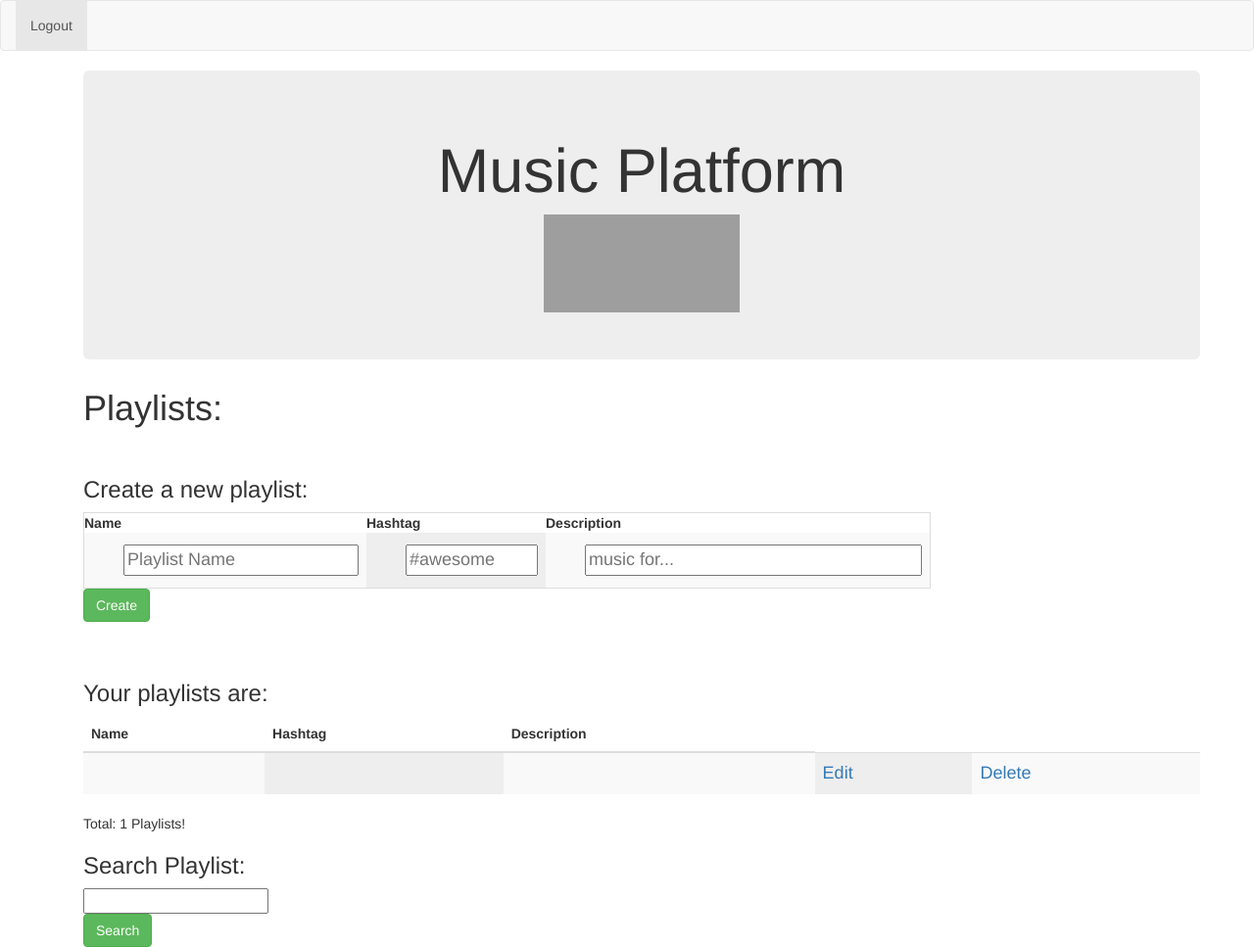
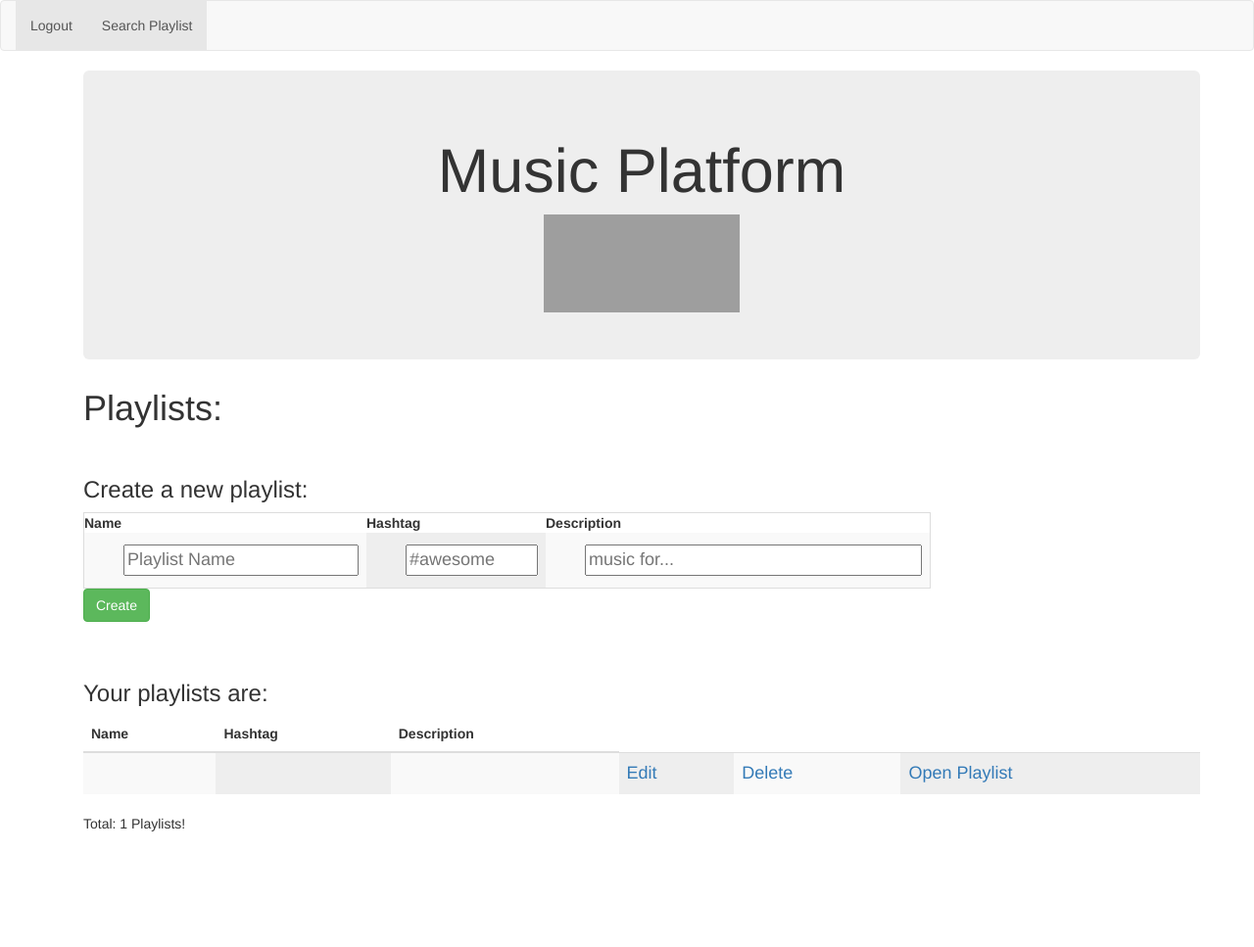
Before and after one commit to ina27071996/IMSE, a PHP site: page /imse/playlistlast.php in a window 1280 px wide. Shown: the whole page at 98% size. After the commit the page ends 849 px from the top, so only its background shows below. Run offline with PHP 8.4, Linux system fonts and the light colour scheme; tables that the repository leaves empty or names only in its code hold one stand-in row (values such as "Sample post"); data that the repository does not hold is empty; some libraries are stand-ins or nearby versions; some web fonts are replaced; grey boxes are pictures that could not be loaded.

Commit message:
Update playlistlast.php

```diff
--- a/playlistlast.php
+++ b/playlistlast.php
@@ -50,7 +50,8 @@ tr td:hover {
 	<nav role="navigation" class="navbar navbar-default">
 		<div class="navbar-collapse">
 			<ul class="nav navbar-nav">
-				<li class="active"><a href="createUser.php">Logout</a></li>
+				<li class="active"><a href="login.php">Logout</a></li>
+				<li class="active"><a href="searchPlaylist.php">Search Playlist</a></li>
 
 			</ul>
 		</div>
@@ -65,14 +66,9 @@ tr td:hover {
 			<div style="text-align: center">
 			             <img src="https://8tracks.com/assets/brand/8tracks_logo_blue-1e3b05eb940438026eff53085e3d7b9a7ce8a80c5823ac20695bcf31e0c2ea86.svg" alt="8tracks" width="200" height="100">
 			            </div>
-
 	    </div>
 	    <div>
 	   	  <div>
-
-
-
-
 
 
 		   <h1 style="text-align: left">Playlists:</h1>
@@ -149,6 +145,8 @@ tr td:hover {
 						<th>Name</th>
             			<th>Hashtag</th>
             			<th>Description</th>
+
+
 					</tr>
 				</thead>
 				<tbody>
@@ -160,8 +158,11 @@ tr td:hover {
    							echo "<td>" . $row['Name'] . "</td>";
                 			echo "<td>" . $row['Hashtag'] . "</td>";
                 			echo "<td>" . $row['Description'] . "</td>";
+
         				echo "<td><a  href=\"editPlaylist.php?id=".$row['Id']."\"> Edit </a></td>";
 							  echo "<td><a  href=\"deletePlaylist.php?id=".$row['Id']."\">Delete</a></td>";
+							   echo "<td><a  href=\"showTrack.php?id=".$row['Id']."\">Open Playlist</a></td>";
+
         				echo "</tr>";
    						 }
    					?>
@@ -172,16 +173,6 @@ tr td:hover {
 		<div>Total: <?php echo $result->num_rows; ?>  Playlists!</div>
 
 
-	<form method="post" action="server.php">
-		<h3> Search Playlist: </h3>
-		<div class="input-group">
-			<input id='search' type='text' name'search' size='20'>
-		</div>
-	<div class="input-group">
-
-		<button href=\"playlist.php?id=" type="submit" name="search" class="btn btn-success">Search</button>
-	</div>
-	</form>
 	<script src="webjars/jquery/1.9.1/jquery.min.js"></script>
 	<script src="webjars/bootstrap/3.3.6/js/bootstrap.min.js"></script>
 	<script src="webjars/bootstrap-datepicker/1.0.1/js/bootstrap-datepicker.js"></script>
```
Lines whose indentation alone changed are shown as unchanged.
